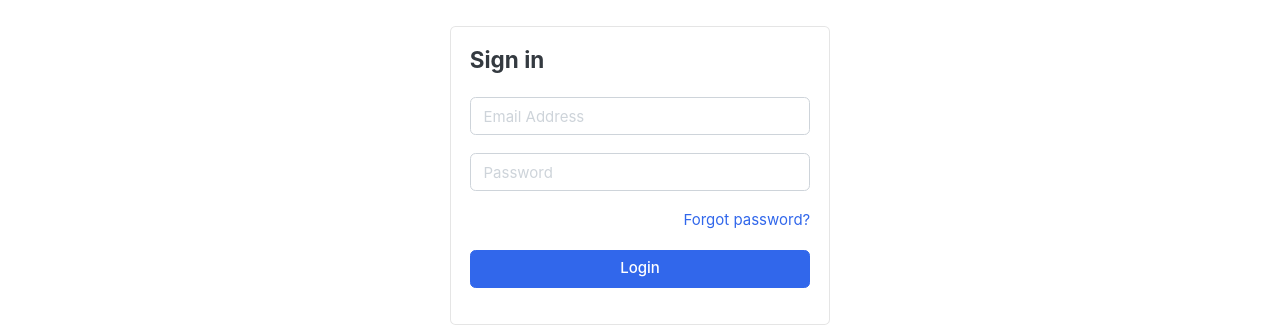
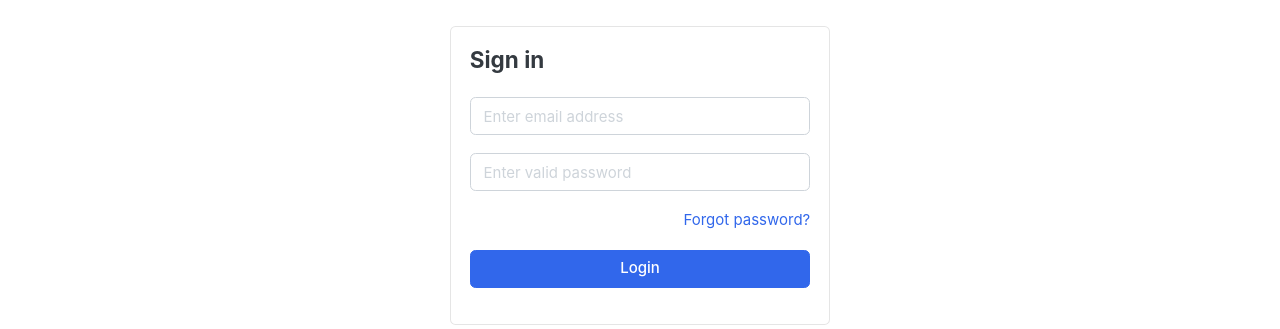
Before and after one commit to nagesh882/E-shopCart, a Django app: page /account/signin in a window 1280 px wide. Shown: the part 232-561 px from the top of the page. Run offline with Django 5.2, Linux system fonts and the light colour scheme; data comes from the database, SQL or seed files in the repository; some libraries are stand-ins or nearby versions; some web fonts are replaced.

Commit message:
changes done in form section

```diff
--- a/templates/accounts/signin.html
+++ b/templates/accounts/signin.html
@@ -13,12 +13,13 @@
 		<div class="card mx-auto" style="max-width: 380px; margin-top:100px;">
 			<div class="card-body">
 			<h4 class="card-title mb-4">Sign in</h4>
-				<form>
+				<form action="{% url 'signin' %}" method="POST">
+					{% csrf_token %}
 					<div class="form-group">
-						<input type="email" class="form-control" placeholder="Email Address" >
+						<input type="email" class="form-control" placeholder="Enter email address" name="password" >
 					</div> <!-- form-group// -->
 					<div class="form-group">
-						<input type="password" class="form-control" placeholder="Password" >
+						<input type="password" class="form-control" placeholder="Enter valid password" name="email" >
 					</div> <!-- form-group// -->
 
 					<div class="form-group">
```
